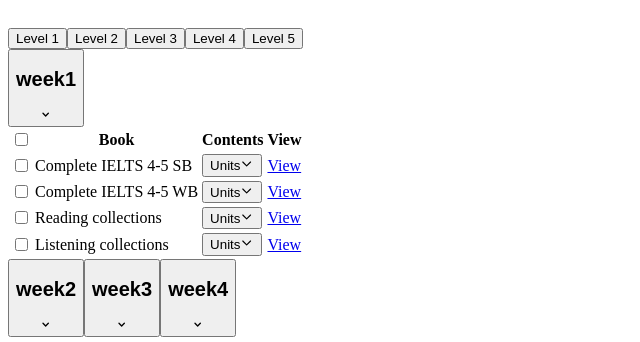
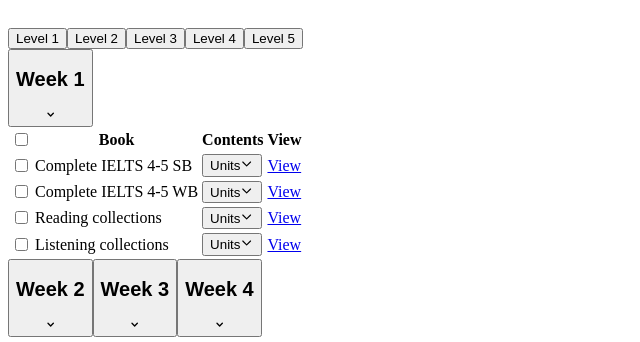
Before and after one commit to innovativecentre-it/innovativecentre-lms, a React (Create React App) app: page / in a window 1280 px wide. Shown: the part 779-1121 px from the top of the page, without its empty margins (0-640 px from the left). Built offline with nearby package versions, Linux system fonts and the light colour scheme.

Commit message:
updated database for week1 -> Week 1

```diff
--- a/src/components/TrackerBook.jsx
+++ b/src/components/TrackerBook.jsx
@@ -28,7 +28,9 @@ const TrackerBook = ({ bookData, bookTitle }) => {
               <Table.Cell>
                 <Dropdown label="Units" inline={true}>
                   {bookData.units.map((unit, index) => (
-                    <Dropdown.Item>{unit}</Dropdown.Item>
+                    <div>
+                      <Dropdown.Item>{unit}</Dropdown.Item>
+                    </div>
                   ))}
                 </Dropdown>
               </Table.Cell>
--- a/src/database/dictionary.js
+++ b/src/database/dictionary.js
@@ -1,6 +1,6 @@
 const trackerbase = {
   level1: {
-    week1: {
+    "Week 1": {
       books: {
         "Complete IELTS 4-5 SB": {
           units: ["Unit 1", "Unit 2", "Unit 3", "Unit 4"]
@@ -16,24 +16,24 @@ const trackerbase = {
         }
       }
     },
-    week2: {
+    "Week 2": {
       books: {
         // add books for week 2 of level 1 here
       }
     },
-    week3: {
+    "Week 3": {
       books: {
         // add books for week 3 of level 1 here
       }
     },
-    week4: {
+    "Week 4": {
       books: {
         // add books for week 4 of level 1 here
       }
     }
   },
   level2: {
-    week1: {
+    "Week 1": {
       books: {
         "Objective IELTS Advanced": {
           units: ["Unit 1", "Unit 2", "Unit 3"]
@@ -55,24 +55,24 @@ const trackerbase = {
         }
       }
     },
-    week2: {
+    "Week 2": {
       books: {
         // add books for week 2 of level 2 here
       }
     },
-    week3: {
+    "Week 3": {
       books: {
         // add books for week 3 of level 2 here
       }
     },
-    week4: {
+    "Week 4": {
       books: {
         // add books for week 4 of level 2 here
       }
     }
   },
   level3: {
-    week1: {
+    "Week 1": {
       books: {
         "Intruduction to IELTS": {
           units: ["Unit 1", "Unit 2", "Unit 3"]
@@ -94,24 +94,24 @@ const trackerbase = {
         }
       }
     },
-    week2: {
+    "Week 2": {
       books: {
         // add books for week 2 of level 3 here
       }
     },
-    week3: {
+    "Week 3": {
       books: {
         // add books for week 3 of level 3 here
       }
     },
-    week4: {
+    "Week 4": {
       books: {
         // add books for week 3 of level 3 here
       }
     },
   },
   level4: {
-    week1: {
+    "Week 1": {
       books: {
         "Intruduction to IELTS": {
           units: ["Unit 1", "Unit 2", "Unit 3"]
@@ -133,17 +133,17 @@ const trackerbase = {
         }
       }
     },
-    week2: {
+    "Week 2": {
       books: {
         // add books for week 2 of level 3 here
       }
     },
-    week3: {
+    "Week 3": {
       books: {
         // add books for week 3 of level 3 here
       }
     },
-    week4: {
+    "Week 4": {
       books: {
         // add books for week 3 of level 3 here
       }
```
